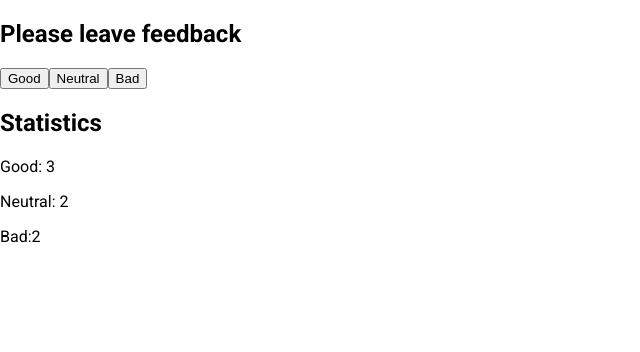
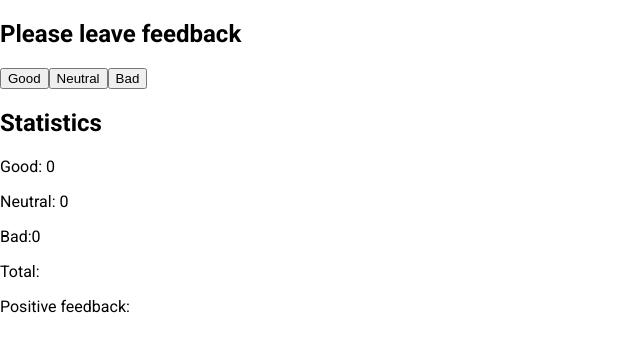
Before and after one commit to AMIHbKA/goit-react-hw-02-feedback, a React (Create React App) app: page / in a window 1280 px wide. Shown: the top 352 px of the page, without its empty margins (0-640 px from the left). Built offline with nearby package versions, Linux system fonts and the light colour scheme.

Commit message:
somecode

```diff
--- a/src/components/FeedbackWidget/FeedbackWidget.jsx
+++ b/src/components/FeedbackWidget/FeedbackWidget.jsx
@@ -7,17 +7,53 @@ export class FeedbackWidget extends PureComponent {
     bad: 0,
   };
 
+  feedbackTotalCount = () => {
+    console.log(Object.values(this.state));
+    const values = this.state;
+    console.log(values);
+    // return Object.values(this.state).reduce((acc, cur) => acc + cur, 0);
+  };
+
+  positiveFeedbackPercentCount = ({ good }) => {
+    // return (this.feedbackTotalCount() / good) * 100;
+  };
+
+  feedbackButtonClickHandler = event => {
+    this.setState(prevState => {});
+    console.log('click on', event.target.name);
+  };
+
   render() {
     return (
       <>
         <h2>Please leave feedback</h2>
-        <button>Good</button>
-        <button>Neutral</button>
-        <button>Bad</button>
+        <button
+          type="button"
+          name="good"
+          onClick={this.feedbackButtonClickHandler}
+        >
+          Good
+        </button>
+        <button
+          type="button"
+          name="neutral"
+          onClick={this.feedbackButtonClickHandler}
+        >
+          Neutral
+        </button>
+        <button
+          type="button"
+          name="bed"
+          onClick={this.feedbackButtonClickHandler}
+        >
+          Bad
+        </button>
         <h2>Statistics</h2>
-        <p>Good: 3</p>
-        <p>Neutral: 2</p>
-        <p>Bad:2</p>
+        <p>Good: {this.state.good}</p>
+        <p>Neutral: {this.state.neutral}</p>
+        <p>Bad:{this.state.bad}</p>
+        <p>Total:{this.feedbackTotalCount}</p>
+        <p>Positive feedback:{this.positiveFeedbackPercentCount}</p>
       </>
     );
   }
```
